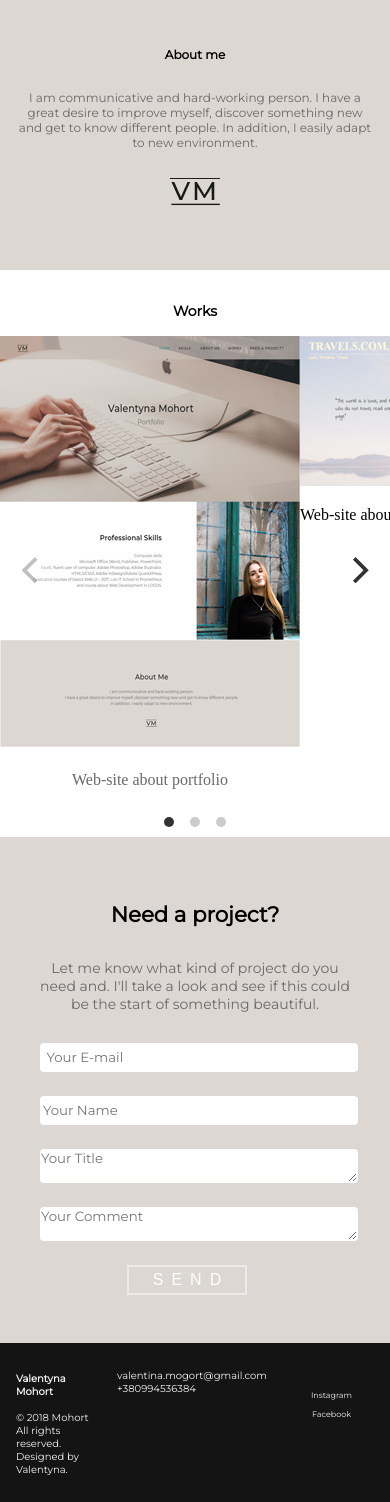
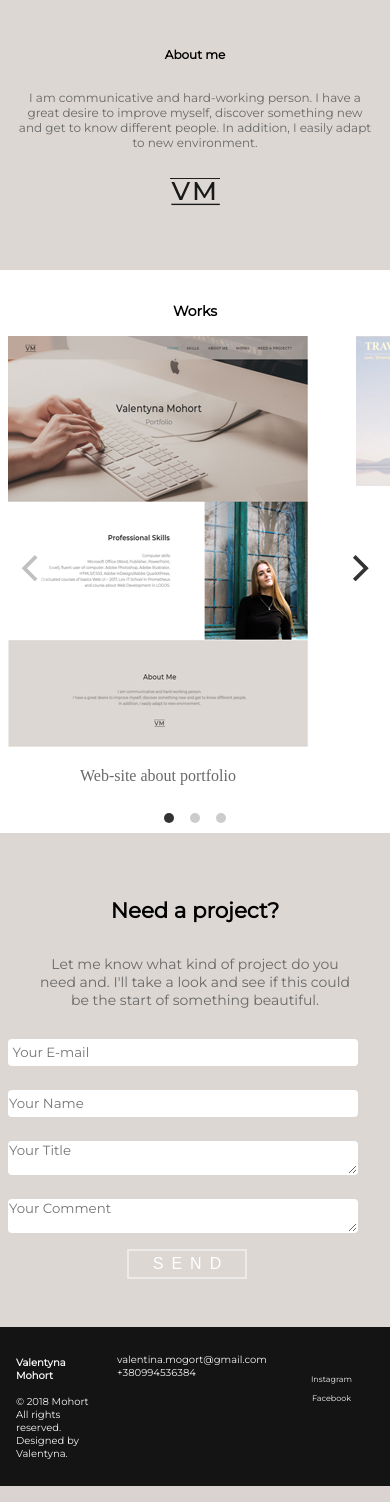
Before and after one commit to valentyna97/my_portfolio, a PHP site: page / in a window 390 px wide. Shown: the part 1072-2574 px from the top of the page. Run offline with PHP 8.4, Linux system fonts and the light colour scheme.

Commit message:
Add files via upload

```diff
--- a/css/index.css
+++ b/css/index.css
@@ -3,18 +3,16 @@ body {
     max-width: 1280px;
     margin: auto;
 }
-.owl-theme .owl-nav.disabled+.owl-dots{
-    display: none;
-}
-.owl-carousel .work_portfolio_carousel {
+
+.work_portfolio_carousel {
     display: none;
 }
 
-.owl-carousel .work_travel_carousel {
+.work_travel_carousel {
     display: none;
 }
 
-.owl-carousel .work_newspaper_carousel {
+.work_newspaper_carousel {
     display: none;
 
 }
@@ -245,8 +243,8 @@ header .link_header li a:hover {
 }
 
 #name {
-    margin: 0rem 2rem 1.5rem 2rem;
-    /*padding: 0 4rem 0 0;*/
+    margin: 0rem 2rem 1.5rem 0;
+    padding: 0 4rem 0 0;
     height: 25px;
     border: 1px solid rgba(255, 255, 255, .6);
     border-radius: 4px;
@@ -254,8 +252,8 @@ header .link_header li a:hover {
 }
 
 #mail {
-    margin: 0 2rem 1.5rem 2rem;
-    /*padding: 0 4rem 0 0;*/
+    margin: 0 2rem 1.5rem 0;
+    padding: 0 4rem 0 0;
     height: 25px;
     border: 1px solid rgba(255, 255, 255, .6);
     border-radius: 4px;
@@ -271,8 +269,8 @@ header .link_header li a:hover {
 #form_title {
     border: 1px solid rgba(255, 255, 255, .6);
     border-radius: 4px;
-    margin: 0rem 2rem 1.5rem 2rem;
-    /*padding: 0 21rem 0 0;*/
+    margin: 0rem 2rem 1.5rem 0;
+    padding: 0 21rem 0 0;
     font-family: 'Montserrat', sans-serif;
 }
 
@@ -284,7 +282,8 @@ header .link_header li a:hover {
 #form_comment {
     border: 1px solid rgba(255, 255, 255, .6);
     border-radius: 4px;
-    margin: 0rem 2rem 1.5rem 2rem;
+    margin-right: 2rem;
+    margin-bottom: 1rem;
     padding: 0 21rem 6rem 0;
     font-family: 'Montserrat', sans-serif;
 }
@@ -509,10 +508,6 @@ header .link_header li a:hover {
 }
 
 @media (max-width:420px) {
-    .owl-theme .owl-nav.disabled+.owl-dots{
-        display: block;
-    }
-
     .main-carousel {
         visibility: visible;
     }
@@ -537,13 +532,13 @@ header .link_header li a:hover {
         justify-content: center;
         color: #696969;
     }
-    .owl-carousel .text_travel_carousel {
+    .text_travel_carousel {
         display: flex;
         justify-content: center;
         color: #696969;
     }
 
-    .owl-carousel .work_travel_carousel {
+    .work_travel_carousel {
         padding: 0 0.5rem;
         margin: 0 1rem;
         display: flex;
@@ -552,15 +547,16 @@ header .link_header li a:hover {
         flex-direction: column;
         justify-content: center;
     }
-    .owl-carousel .work_portfolio_carousel {
+    .work_portfolio_carousel {
         padding: 0 0.5rem;
         margin: 0 1rem;
         display: flex;
         justify-content: center;
         color: #696969;
         flex-direction: column;
+        justify-content: center;
     }
-    .owl-carousel .work_newspaper_carousel {
+    .work_newspaper_carousel {
         margin: 0 1rem;
         padding: 0 0.5rem;
         display: flex;
```
